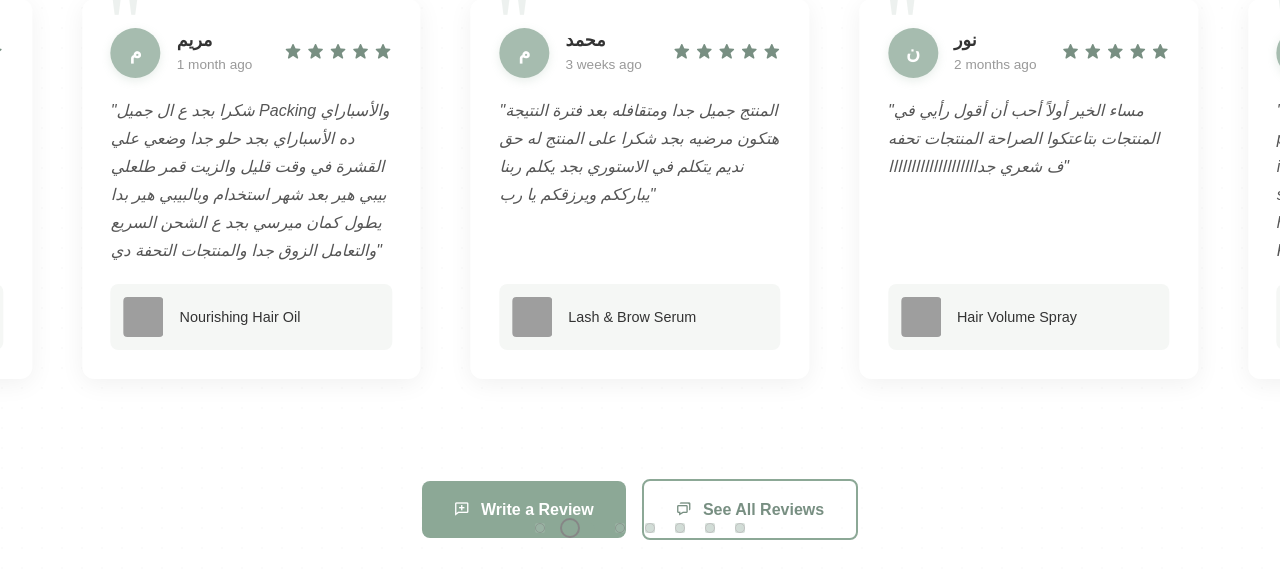
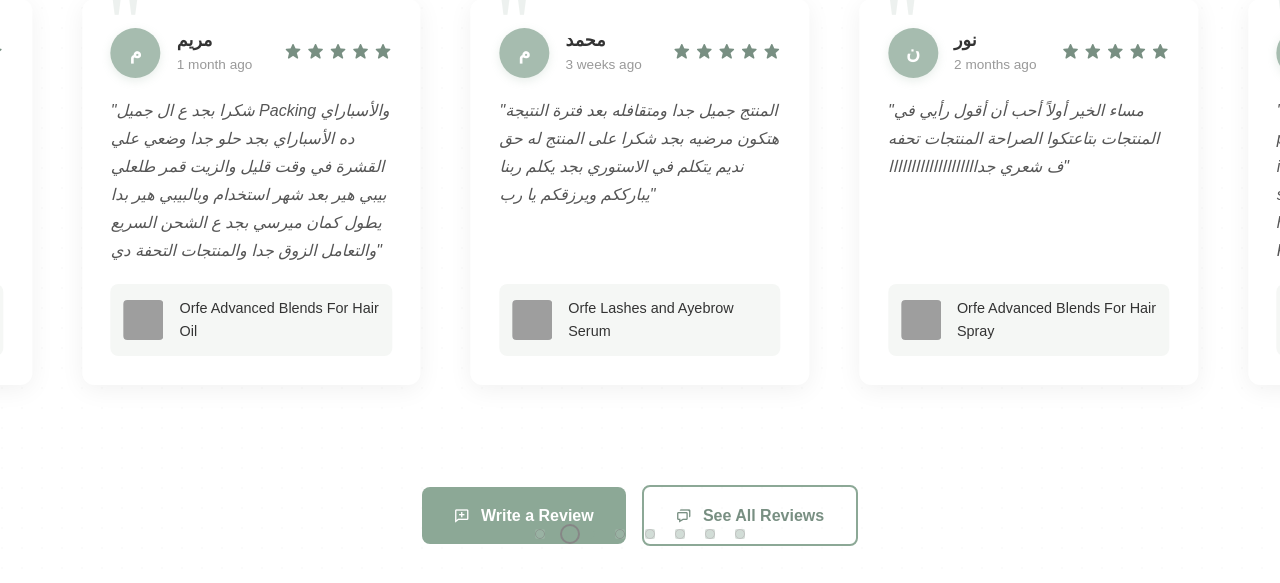
Before and after one commit to Cat9199/Orfe-cosmatics, a Flask app: page / in a window 1280 px wide. Shown: the part 3939-4522 px from the top of the page. Run offline with Flask 3, Linux system fonts and the light colour scheme; data comes from the database, SQL or seed files in the repository; data that the repository does not hold is empty; some libraries are stand-ins or nearby versions; some web fonts are replaced; grey boxes are pictures that could not be loaded.

Commit message:
all updates?

```diff
--- a/templates/shop/index.html
+++ b/templates/shop/index.html
@@ -1428,12 +1428,13 @@
 <section class="hero-section">
     <div class="swiper hero-slider">
         <div class="swiper-wrapper">
-            {% set banners = [ {'image': 'https://e.top4top.io/p_3399y42yj1.jpg', 'title': 'Advanced Hair Care Formula', 'subtitle': 'Orfe Advanced Blends For Hair Spray', 'description': 'Achieve fuller, healthier hair with our innovative volume spray. Formulated
-            with natural ingredients to boost hair density and restore vitality.', 'highlight_image': 'https://e.top4top.io/p_3399y42yj1.jpg', 'highlight_title': 'Volume Boost Hair Spray', 'regular_price': '438', 'sale_price': '350', 'discount': '20%'},
-            {'image': 'https://f.top4top.io/p_3399frbky2.jpg', 'title': 'Orfe Advanced Blends For Hair Oil', 'subtitle': 'Orfe Nourishing Hair Oil', 'description': 'Infused with powerful natural extracts to promote hair growth, reduce thinning, and add
-            incredible shine to every strand.', 'highlight_image': 'https://f.top4top.io/p_3399frbky2.jpg', 'highlight_title': 'Nourishing Hair Oil', 'regular_price': '469', 'sale_price': '375', 'discount': '20%'}, {'image': 'https://f.top4top.io/p_3396mbqvn1.jpg',
-            'title': 'Define Your Beauty Naturally', 'subtitle': 'Orfe Lash & Brow Serum', 'description': 'Enhance your natural beauty with our advanced growth serum. Clinically proven to deliver longer, fuller lashes and defined brows.', 'highlight_image':
-            'https://f.top4top.io/p_3396mbqvn1.jpg', 'highlight_title': 'Lash & Brow Growth Serum', 'regular_price': '165', 'sale_price': '135', 'discount': '20%'} ] %} {% for banner in banners %}
+            {% set banners = [ {'image': 'https://e.top4top.io/p_3399y42yj1.jpg', 'title': 'Orfe Advanced Blends For Hair Spray', 'subtitle': 'Orfe Advanced Blends For Hair Spray', 'description': 'Achieve fuller, healthier hair with our innovative volume spray. Formulated
+            with natural ingredients to boost hair density and restore vitality.', 'highlight_image': 'https://e.top4top.io/p_3399y42yj1.jpg', 'highlight_title': 'Orfe Advanced Blends For Hair Spray', 'regular_price': '438', 'sale_price': '350', 'discount':
+            '20%'}, {'image': 'https://f.top4top.io/p_3399frbky2.jpg', 'title': 'Orfe Advanced Blends For Hair Oil', 'subtitle': 'Orfe Advanced Blends For Hair Oil', 'description': 'Infused with powerful natural extracts to promote hair growth, reduce
+            thinning, and add incredible shine to every strand.', 'highlight_image': 'https://f.top4top.io/p_3399frbky2.jpg', 'highlight_title': 'Orfe Advanced Blends For Hair Oil', 'regular_price': '469', 'sale_price': '375', 'discount': '20%'}, {'image':
+            'https://f.top4top.io/p_3396mbqvn1.jpg', 'title': 'Orfe Lashes and Ayebrow Serum', 'subtitle': 'Orfe Lashes and Eyebrow Serum', 'description': 'Enhance your natural beauty with our advanced growth serum. Clinically proven to deliver longer,
+            fuller lashes and defined brows.', 'highlight_image': 'https://f.top4top.io/p_3396mbqvn1.jpg', 'highlight_title': 'Orfe Lashes and Eyebrow Serum', 'regular_price': '165', 'sale_price': '135', 'discount': '20%'} ] %} {% for banner in banners
+            %}
             <div class="swiper-slide">
                 <div class="hero-slide">
                     <div class="hero-bg">
@@ -1513,9 +1514,9 @@
                             <div class="featured-set-includes">
                                 <h4>This set includes:</h4>
                                 <ul>
-                                    <li><i class="bx bx-check-circle"></i> Orfe Hair Volume Spray for fuller hair</li>
-                                    <li><i class="bx bx-check-circle"></i> Orfe Nourishing Hair Oil for strength and shine</li>
-                                    <li><i class="bx bx-check-circle"></i> Orfe Lash & Brow Serum for dramatic growth</li>
+                                    <li><i class="bx bx-check-circle"></i> Orfe Advanced Blends For Hair Spray</li>
+                                    <li><i class="bx bx-check-circle"></i> Orfe Orfe Advanced Blends For Hair Oil for strength and shine</li>
+                                    <li><i class="bx bx-check-circle"></i> Orfe Lashes and Ayebrow Serum for dramatic growth</li>
                                     <li><i class="bx bx-check-circle"></i> FREE Beauty Guide (ebook)</li>
                                 </ul>
                             </div>
@@ -1853,7 +1854,7 @@
                         </div>
                         <div class="review-product">
                             <img src="https://e.top4top.io/p_3399y42yj1.jpg" class="review-product-img" alt="Hair Spray">
-                            <p class="review-product-name">Hair Volume Spray</p>
+                            <p class="review-product-name">Orfe Advanced Blends For Hair Spray</p>
                         </div>
                     </div>
                 </div>
@@ -1882,7 +1883,7 @@
                         </div>
                         <div class="review-product">
                             <img src="https://f.top4top.io/p_3399frbky2.jpg" class="review-product-img" alt="Hair Oil">
-                            <p class="review-product-name">Nourishing Hair Oil</p>
+                            <p class="review-product-name">Orfe Advanced Blends For Hair Oil</p>
                         </div>
                     </div>
                 </div>
@@ -1911,7 +1912,7 @@
                         </div>
                         <div class="review-product">
                             <img src="https://f.top4top.io/p_3396mbqvn1.jpg" class="review-product-img" alt="Lash Serum">
-                            <p class="review-product-name">Lash & Brow Serum</p>
+                            <p class="review-product-name">Orfe Lashes and Ayebrow Serum</p>
                         </div>
                     </div>
                 </div>
@@ -1940,7 +1941,7 @@
                         </div>
                         <div class="review-product">
                             <img src="https://e.top4top.io/p_3399y42yj1.jpg" class="review-product-img" alt="Hair Spray">
-                            <p class="review-product-name">Hair Volume Spray</p>
+                            <p class="review-product-name">Orfe Advanced Blends For Hair Spray</p>
                         </div>
                     </div>
                 </div>
@@ -1969,7 +1970,7 @@
                         </div>
                         <div class="review-product">
                             <img src="https://f.top4top.io/p_3399frbky2.jpg" class="review-product-img" alt="Hair Oil">
-                            <p class="review-product-name">Nourishing Hair Oil</p>
+                            <p class="review-product-name">Orfe Advanced Blends For Hair Oil</p>
                         </div>
                     </div>
                 </div>
@@ -1998,7 +1999,7 @@
                         </div>
                         <div class="review-product">
                             <img src="https://e.top4top.io/p_3399y42yj1.jpg" class="review-product-img" alt="Hair Spray">
-                            <p class="review-product-name">Hair Volume Spray</p>
+                            <p class="review-product-name">Orfe Advanced Blends For Hair Spray</p>
                         </div>
                     </div>
                 </div>
@@ -2027,7 +2028,7 @@
                         </div>
                         <div class="review-product">
                             <img src="https://f.top4top.io/p_3399frbky2.jpg" class="review-product-img" alt="Hair Oil">
-                            <p class="review-product-name">Nourishing Hair Oil</p>
+                            <p class="review-product-name">Orfe Advanced Blends For Hair Oil</p>
                         </div>
                     </div>
                 </div>
@@ -2070,9 +2071,9 @@
                     <div class="mb-3">
                         <label for="product" class="form-label">Which product are you reviewing?</label>
                         <select class="form-select" id="product" name="product">
-                            <option value="hair-spray">Hair Volume Spray</option>
-                            <option value="hair-oil">Nourishing Hair Oil</option>
-                            <option value="lash-serum">Lash & Brow Serum</option>
+                            <option value="hair-spray">Orfe Advanced Blends For Hair Spray</option>
+                            <option value="hair-oil">Orfe Advanced Blends For Hair Oil</option>
+                            <option value="lash-serum">Orfe Lashes and Ayebrow Serum</option>
                             <option value="complete-set">Complete Hair & Lash Care Set</option>
                         </select>
                     </div>
```
